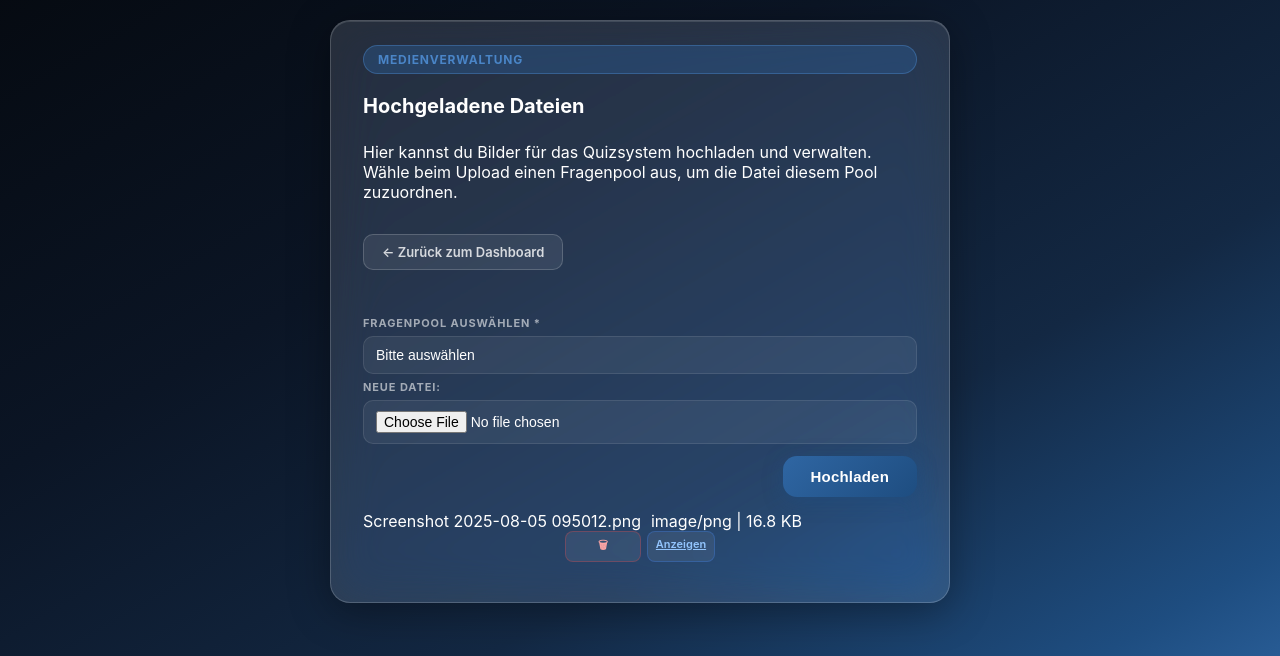
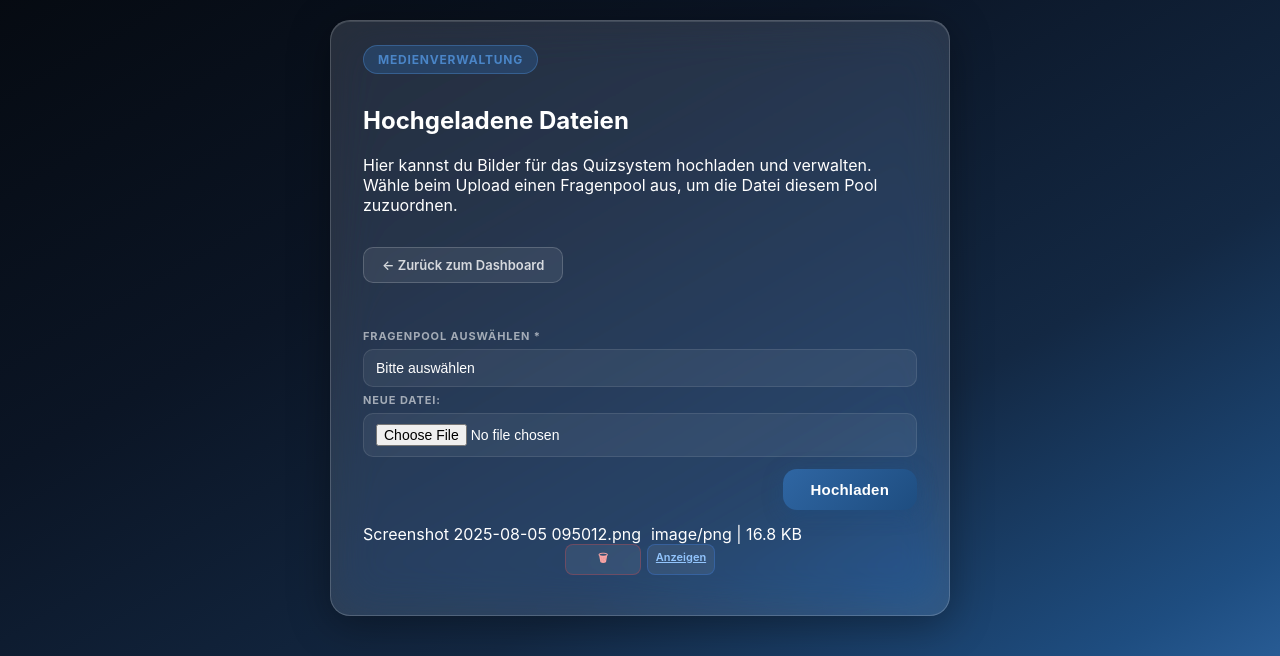
Before and after one commit to jasjas24/damago.learn, a PHP site: page /PHP/manage_media.php in a window 1280 px wide. Shown: the part 64-720 px from the top of the page. Run offline with PHP 8.4, Linux system fonts and the light colour scheme; a user stored in the database is signed in; data comes from the database, SQL or seed files in the repository.

Commit message:
media_finishes

```diff
--- a/Public/PHP/manage_media.php
+++ b/Public/PHP/manage_media.php
@@ -124,7 +124,7 @@ $images = $stmt->fetchAll();
 <section class="quiz-main">
 
 <div class="mq-topbar">
-    <div class="mq-topbar-info">
+    <div class="mq-topbar-info-inline">
         <span class="eyebrow">Medienverwaltung</span>
         <h2>Hochgeladene Dateien</h2>
         <p>Hier kannst du Bilder für das Quizsystem hochladen und verwalten. Wähle beim Upload einen Fragenpool aus, um die Datei diesem Pool zuzuordnen.</p>
```
